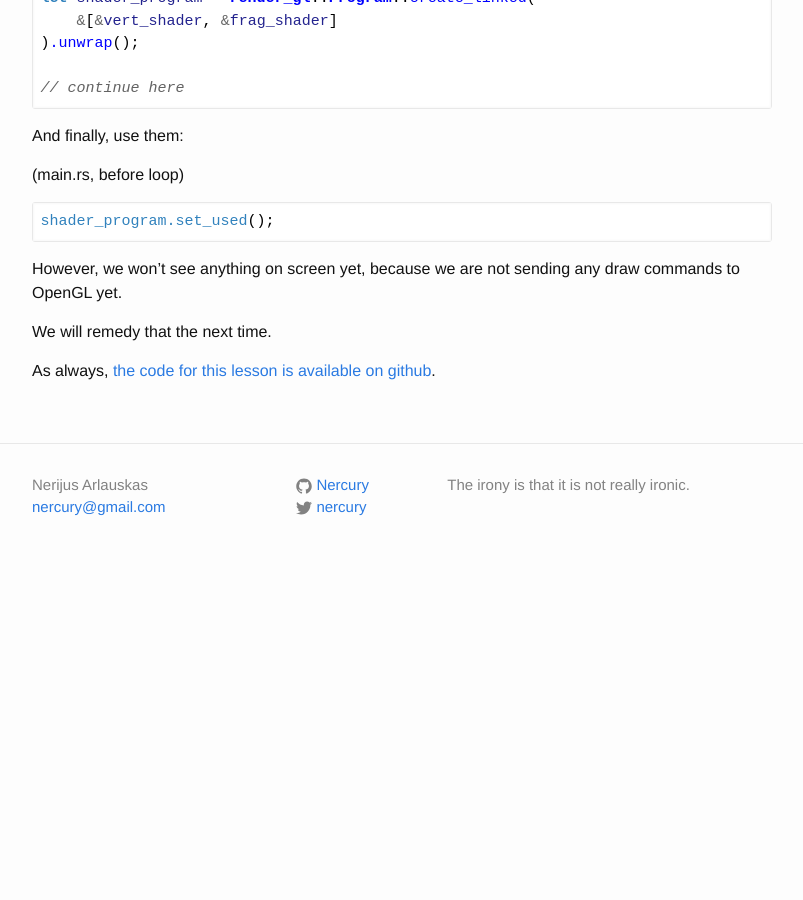
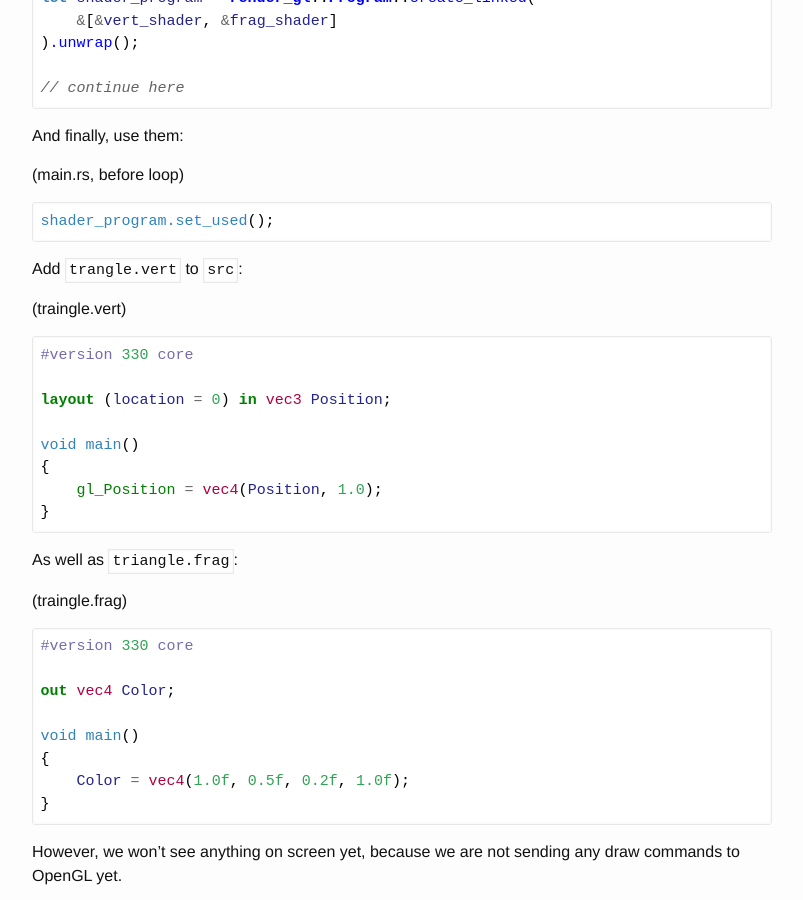
Before and after one commit to Nercury/Nercury.github.io, a Jekyll site: the page built from _posts/2018-02-10-opengl-in-rust-from-scratch-03-compiling-shaders.markdown, in a window 1280 px wide and 900 px high, scrolled down 14676 px. Shown: the whole window, without its empty margins (238-1041 px from the left). Built offline with Jekyll 4.4.1, drawn with Linux system fonts in a browser that asks for light colours; nearby versions of some CDN libraries; before the commit the page ends 15255 px from its top, so only the background shows below that.

Commit message:
Add ver and frag in the blog post.

````diff
--- a/_posts/2018-02-10-opengl-in-rust-from-scratch-03-compiling-shaders.markdown
+++ b/_posts/2018-02-10-opengl-in-rust-from-scratch-03-compiling-shaders.markdown
@@ -728,6 +728,36 @@ And finally, use them:
 shader_program.set_used();
 ```
 
+Add `trangle.vert` to `src`:
+
+(traingle.vert)
+
+```glsl
+#version 330 core
+
+layout (location = 0) in vec3 Position;
+
+void main()
+{
+    gl_Position = vec4(Position, 1.0);
+}
+```
+
+As well as `triangle.frag`:
+
+(traingle.frag)
+
+```glsl
+#version 330 core
+
+out vec4 Color;
+
+void main()
+{
+    Color = vec4(1.0f, 0.5f, 0.2f, 1.0f);
+}
+```
+
 However, we won't see anything on screen yet, because we are not sending
 any draw commands to OpenGL yet.
 
````
